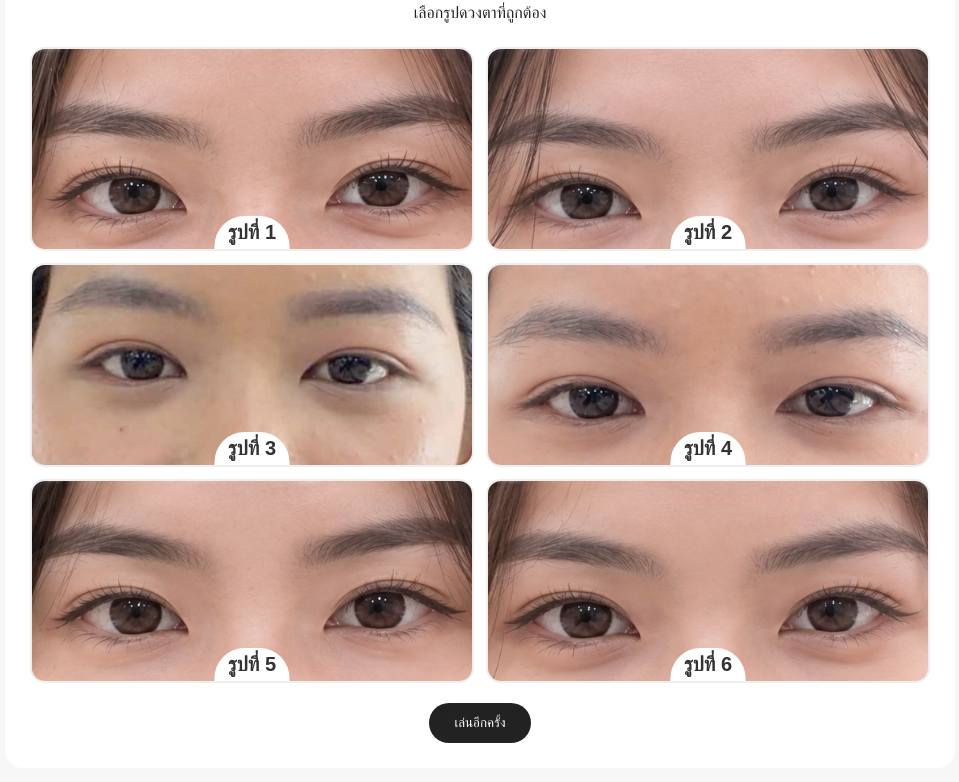
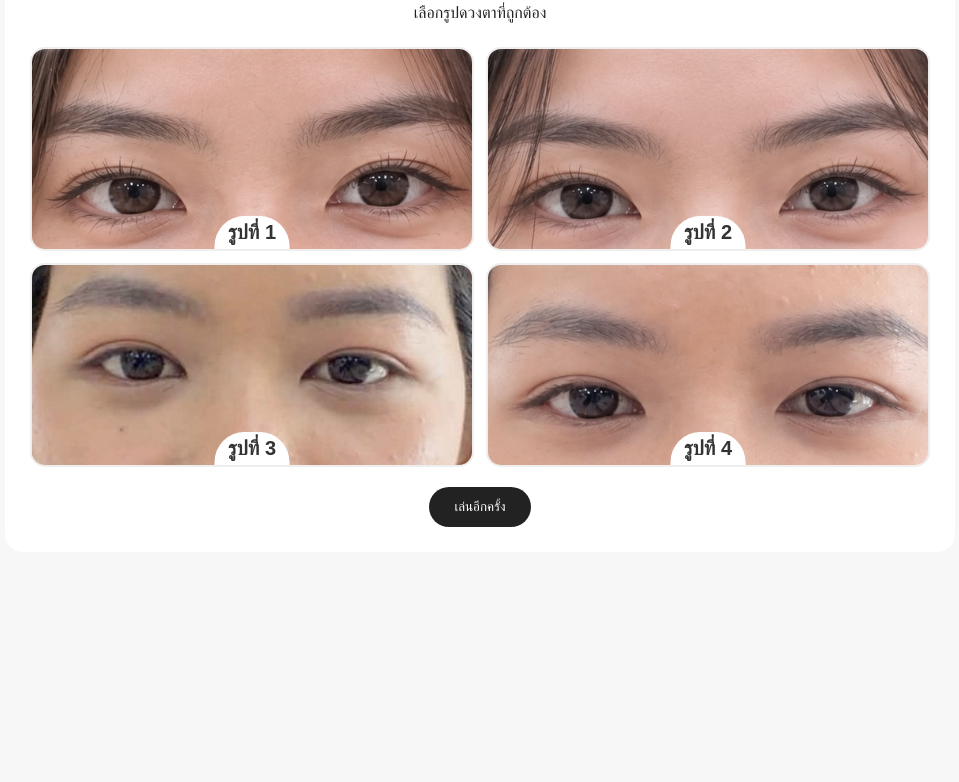
Before and after one commit to usawin/eye-guess, a plain HTML site: page index.html in a window 1280 px wide. Shown: the part 126-908 px from the top of the page, without its empty margins (160-1119 px from the left). After the commit the page ends 800 px from the top, so only its background shows below. Drawn offline with Linux system fonts and the light colour scheme.

Commit message:
Update index.html

```diff
--- a/index.html
+++ b/index.html
@@ -123,8 +123,6 @@ const images = [
   "images/eye2.jpg",
   "images/eye3.jpg",
   "images/eye4.jpg",
-  "images/eye5.jpg",
-  "images/eye6.jpg"
 ];
 
 // กำหนดรูปที่ถูกต้อง (เริ่มนับจาก 0)
```
